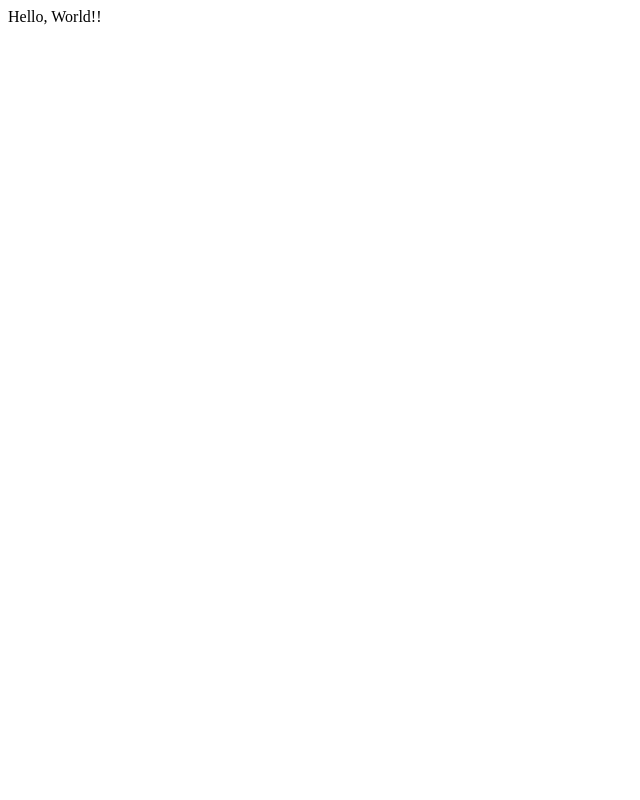
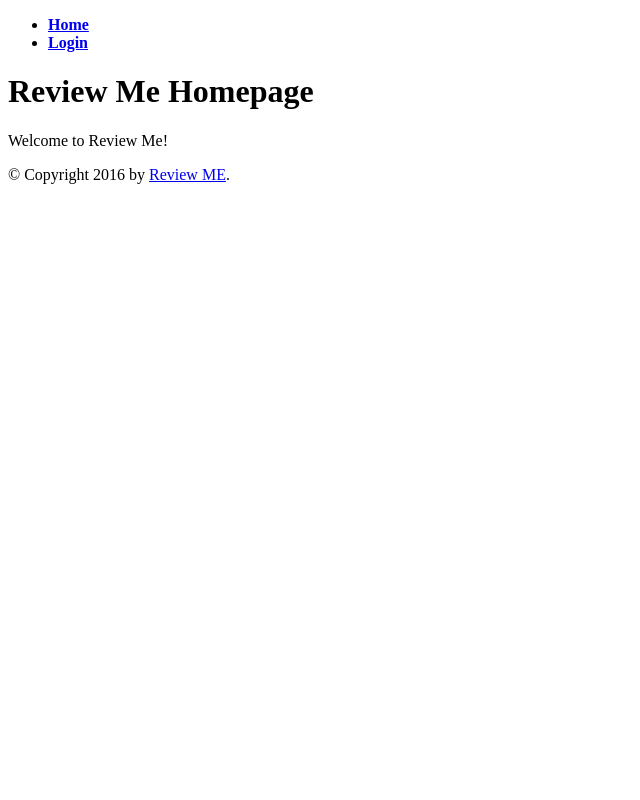
Before and after one commit to Cosbgn/ReviewME, a Flask app: page / in a window 1280 px wide. Before the commit the part shown is almost empty. Shown: the whole page, without its empty margins (0-640 px from the left). Run offline with Flask 2, Linux system fonts and the light colour scheme.

Commit message:
working layouts! :D

```diff
--- a/review_app/templates/index.html
+++ b/review_app/templates/index.html
@@ -2,6 +2,6 @@
 {% block title %}Review Me Homepage{% endblock %}
 
 {% block content %}
-  <h1> review Me Homepage </h1>
+  <h1> Review Me Homepage </h1>
   <p> Welcome to Review Me! </p>
 {% endblock %}
--- a/review_app/templates/layout.html
+++ b/review_app/templates/layout.html
@@ -6,7 +6,7 @@
     <title>{% block title %}{% endblock %} - Review Me</title>
     <strong><nav>
       <ul class="menu">
-        <li><a href="{{ url_for('home') }}">Home</a></li>
+        <li><a href="{{ url_for('index') }}">Home</a></li>
         <li><a href="{{ url_for('login') }}">Login</a></li>
       </ul>
     </nav></strong>
@@ -16,7 +16,7 @@
     <div id="content">{% block content %}{% endblock %}</div>
     <div id="footer">
       {% block footer %}
-      &copy; Copyright 2016 by <a href="www.Review.me">ReviewME</a>.
+      &copy; Copyright 2016 by <a href="www.Review.me">Review ME</a>.
       {% endblock %}
     </div>
   </body>
--- a/review_app/views.py
+++ b/review_app/views.py
@@ -2,9 +2,9 @@ from flask import render_template
 from review_app import app
 
 @app.route('/')
-def hello_world():
-    return 'Hello, World!!'
+def index():
+    return render_template('index.html')
 
 @app.route('/login')
 def login():
-    return 'login page!'
+    return render_template('login.html')
```
Also changed, not shown: 2 other files.
